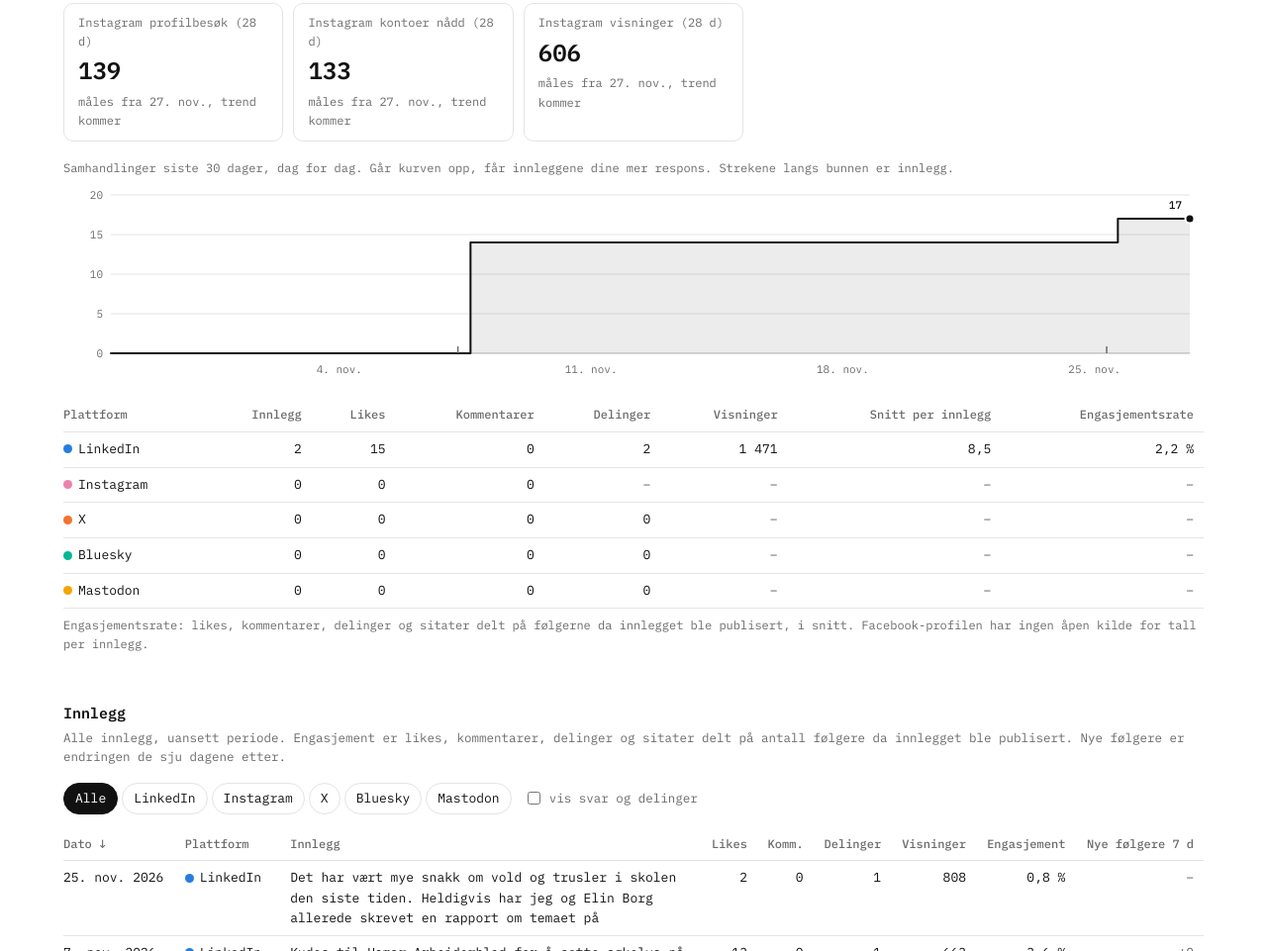
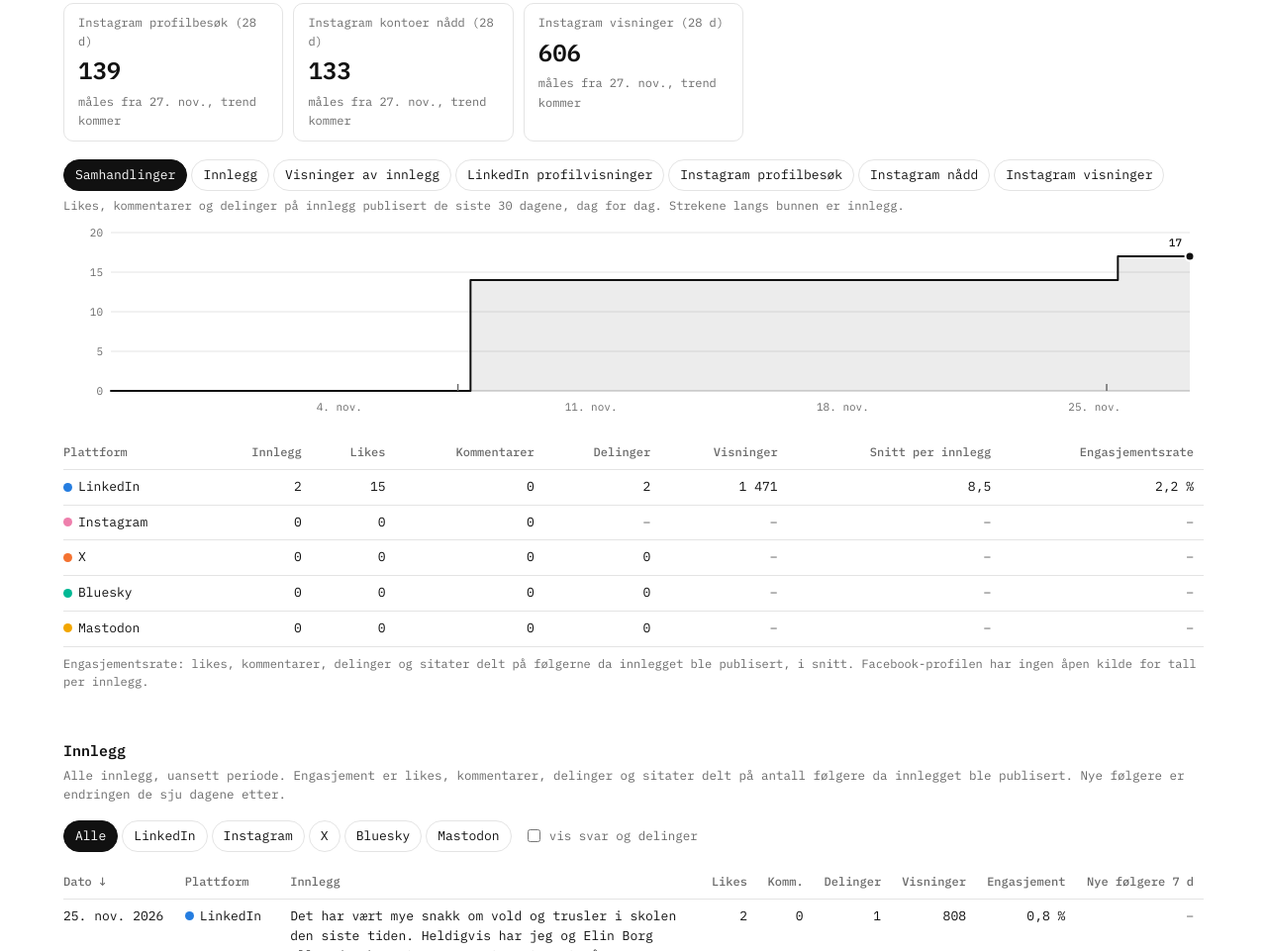
Before and after one commit to oas-94/oas-94.github.io, a plain HTML site: page tall/index.html in a window 1280 px wide. Shown: the part 2637-3598 px from the top of the page at 99% size. Drawn offline with Linux system fonts and the light colour scheme.

Commit message:
Tall: velg mål i engasjementsgrafen

```diff
--- a/tall/index.html
+++ b/tall/index.html
@@ -174,7 +174,8 @@ label.valg{font-size:12.5px;color:var(--gra);margin-left:8px;display:inline-flex
   <h2>Engasjement</h2>
   <p class="h2under" id="engUnder">Går det opp eller ned? Denne perioden mot forrige like lange periode. Svar og delinger av andres innlegg er ikke med.</p>
   <div class="noktall" id="engTall"></div>
-  <div class="liten" style="margin:18px 0 6px">Samhandlinger siste 30 dager, dag for dag. Går kurven opp, får innleggene dine mer respons. Strekene langs bunnen er innlegg.</div>
+  <div class="filter" id="engValg" style="margin:18px 0 6px"></div>
+  <div class="liten" id="engForklaring" style="margin-bottom:6px"></div>
   <div class="graf" id="engGraf" style="margin-bottom:18px"></div>
   <div class="rull" id="engasjement"></div>
 
@@ -612,21 +613,40 @@ function nokkeltall() {
     let d = "";
     if (f.f != null && f.v != null) {
       const diff = f.v - f.f, pst = f.f >= 10 ? diff / f.f * 100 : null; // prosent av små tall sier lite
+      if (dager == null) { d = `<span class="liten">«Alt» er hele perioden, uten sammenligning</span>`; return `<div class="nok"><div class="liten">${f.navn}</div><div class="nv">${tall(f.v, f.des)}</div><div class="nd">${d}</div></div>`; }
       d = `<span class="${klasse(diff)}">${diff > 0 ? "▲" : diff < 0 ? "▼" : "●"} ${pst != null ? (pst >= 0 ? "+" : "−") + pf.format(Math.abs(pst)) + " %" : f.des ? (diff >= 0 ? "+" : "−") + pf.format(Math.abs(diff)) : tegn(Math.round(diff))}</span> <span class="liten">mot ${dager == null ? "start" : "forrige " + (dager === 365 ? "år" : dager + " d")} (${tall(f.f, f.des)})</span>`;
     } else if (f.siden) d = `<span class="liten">måles fra ${datoKort.format(new Date(f.siden))}, trend kommer</span>`;
-    else if (dager == null) d = `<span class="liten">velg en periode for å sammenligne</span>`;
+    else if (dager == null) d = `<span class="liten">«Alt» er hele perioden, uten sammenligning</span>`;
     return `<div class="nok"><div class="liten">${f.navn}</div><div class="nv">${tall(f.v, f.des)}</div><div class="nd">${d}</div></div>`;
   }).join("");
 }
+// Hva grafen viser: summer over innlegg (glidende 30 dager) eller tall plattformene selv måler
+const ENGMAAL = [
+  ["samhandlinger", "Samhandlinger", "Likes, kommentarer og delinger på innlegg publisert de siste 30 dagene, dag for dag. Strekene langs bunnen er innlegg."],
+  ["innlegg", "Innlegg", "Antall innlegg publisert de siste 30 dagene, dag for dag."],
+  ["visninger", "Visninger av innlegg", "Visninger av innlegg publisert de siste 30 dagene (LinkedIn), dag for dag."],
+  ["linkedin/profilvisninger", "LinkedIn profilvisninger", "Profilvisninger slik LinkedIn teller dem. Målt fra 27. nov. 2026."],
+  ["instagram/profilbesok_28d", "Instagram profilbesøk", "Profilbesøk siste 28 dager, slik Instagram teller dem. Målt fra 27. nov. 2026."],
+  ["instagram/rekkevidde_28d", "Instagram nådd", "Kontoer nådd siste 28 dager. Målt fra 27. nov. 2026."],
+  ["instagram/visninger_28d", "Instagram visninger", "Visninger siste 28 dager. Målt fra 27. nov. 2026."],
+];
 function engasjementGraf(fra) {
   const el = document.getElementById("engGraf");
+  if (!S.engMaal) S.engMaal = "samhandlinger";
+  const valg = document.getElementById("engValg");
+  valg.innerHTML = ENGMAAL.filter(([k]) => !k.includes("/") || serie(...k.split("/")).length).map(([k, n]) => `<button aria-pressed="${S.engMaal === k}" data-k="${k}">${n}</button>`).join("");
+  valg.onclick = (e) => { const b = e.target.closest("button"); if (!b) return; S.engMaal = b.dataset.k; engasjementGraf(fra); };
+  const [k, navn, forkl] = ENGMAAL.find((x) => x[0] === S.engMaal) || ENGMAAL[0];
+  document.getElementById("engForklaring").textContent = forkl;
   const innl = D.innlegg.filter((x) => !x.svar && Number.isFinite(x.t));
+  if (k.includes("/")) { linjegraf(el, serie(...k.split("/")), { farge: "#111111", fra: Number.isFinite(fra) ? fra : undefined, navn, enhet: navn.toLowerCase(), hoyde: 200 }); return; }
   if (!innl.length) { el.innerHTML = ""; return; }
   const start = Math.max(fra, Math.min(...innl.map((x) => x.t)));
   const steg = (NAA - start) / DAG > 400 ? 7 : 1;
+  const verdi = (a) => k === "innlegg" ? a.length : a.reduce((s, x) => s + ((k === "visninger" ? x.visninger : x.samlet) || 0), 0);
   const pkt = [];
-  for (let t = start; t <= NAA; t += steg * DAG) pkt.push({ t, v: innl.filter((x) => x.t > t - 30 * DAG && x.t <= t).reduce((s, x) => s + (x.samlet || 0), 0), kilde: "maalt" });
-  linjegraf(el, pkt, { farge: "#111111", fra: start, navn: "Samhandlinger siste 30 dager", enhet: "samhandlinger siste 30 dager", hoyde: 200, innlegg: innl.map((x) => ({ t: x.t, tekst: x.tekst || "" })) });
+  for (let t = start; t <= NAA; t += steg * DAG) pkt.push({ t, v: verdi(innl.filter((x) => x.t > t - 30 * DAG && x.t <= t)), kilde: "maalt" });
+  linjegraf(el, pkt, { farge: "#111111", fra: start, navn, enhet: navn.toLowerCase() + " siste 30 dager", hoyde: 200, innlegg: innl.map((x) => ({ t: x.t, tekst: x.tekst || "" })) });
 }
 
 function visEngasjement() {
```
